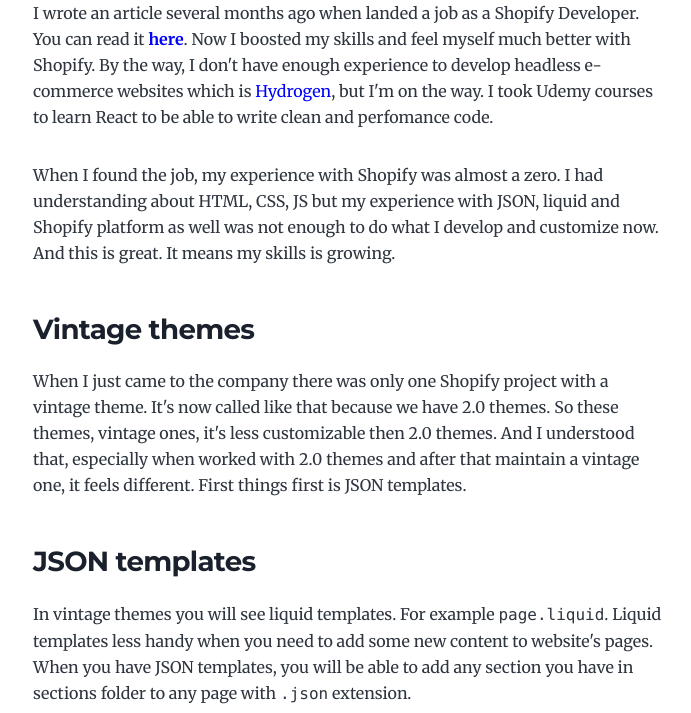
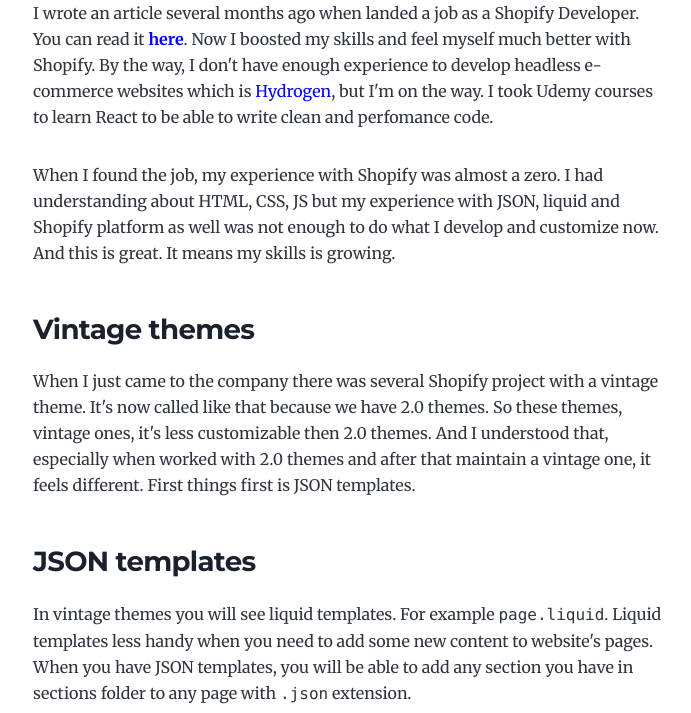
Before and after one commit to devmoek/moek-blog, a Gatsby site: page /my-experience-with-shopify/ in a window 1280 px wide. Shown: the part 384-1097 px from the top of the page, without its empty margins (291-982 px from the left). Built offline with nearby package versions, Linux system fonts and the light colour scheme; Gatsby itself is replaced by a stand-in of ours; some packages are replaced by stand-ins of ours.

Commit message:
another hotfix

```diff
--- a/content/blog/my-experience-with-shopify/index.mdx
+++ b/content/blog/my-experience-with-shopify/index.mdx
@@ -10,7 +10,7 @@ I wrote an article several months ago when landed a job as a Shopify Developer.
 When I found the job, my experience with Shopify was almost a zero. I had understanding about HTML, CSS, JS but my experience with JSON, liquid and Shopify platform as well was not enough to do what I develop and customize now. And this is great. It means my skills is growing.
 
 ### Vintage themes
-When I just came to the company there was only one Shopify project with a vintage theme. It's now called like that because we have 2.0 themes. So these themes, vintage ones, it's less customizable then 2.0 themes. And I understood that, especially when worked with 2.0 themes and after that maintain a vintage one, it feels different. First things first is JSON templates.
+When I just came to the company there was several Shopify project with a vintage theme. It's now called like that because we have 2.0 themes. So these themes, vintage ones, it's less customizable then 2.0 themes. And I understood that, especially when worked with 2.0 themes and after that maintain a vintage one, it feels different. First things first is JSON templates.
 
 ### JSON templates
 In vintage themes you will see liquid templates. For example `page.liquid`. Liquid templates less handy when you need to add some new content to website's pages. When you have JSON templates, you will be able to add any section you have in sections folder to any page with `.json` extension.
```
